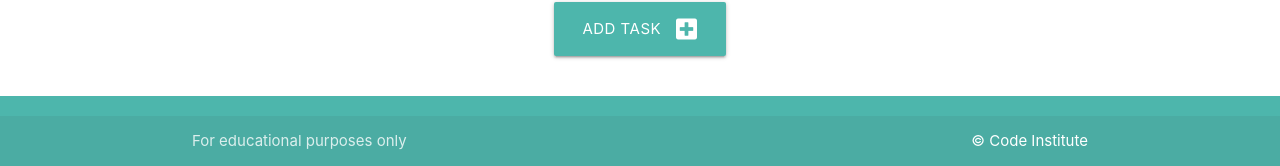
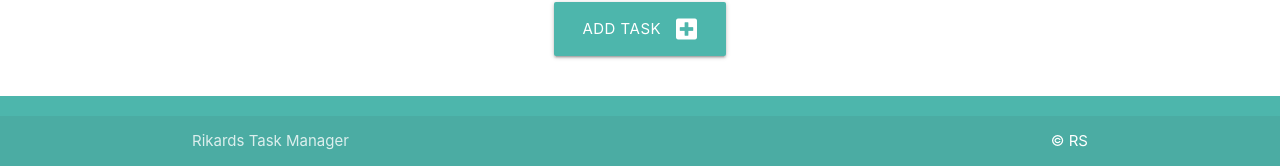
Before and after one commit to spangen87/flask-sqlalchemy-task-manager, a Flask app: page /add_task in a window 1280 px wide. Shown: the part 643-809 px from the top of the page. Run offline with Flask 2, Linux system fonts and the light colour scheme; data that the repository does not hold is empty.

Commit message:
Change content on footer

```diff
--- a/taskmanager/templates/base.html
+++ b/taskmanager/templates/base.html
@@ -46,8 +46,8 @@
         </div>
         <div class="footer-copyright">
             <div class="container">
-                For educational purposes only
-                <a class="white-text right" href="https://github.com/spangen87" target="_blank">&copy; Code Institute</a>
+                Rikards Task Manager
+                <a class="white-text right" href="https://github.com/spangen87" target="_blank">&copy; RS</a>
             </div>
         </div>
     </footer>
```
Also changed, not shown: run.py (line endings or trailing spaces).
